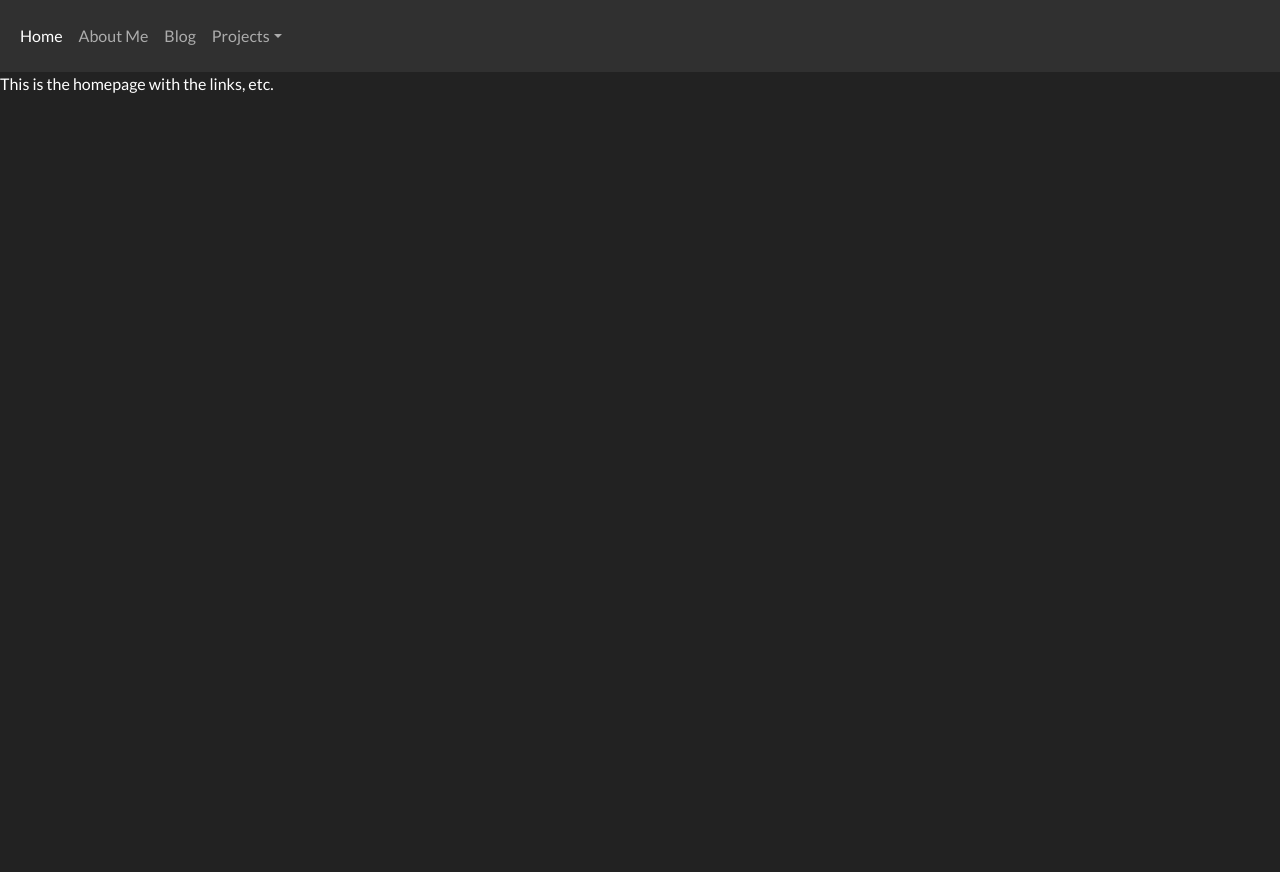
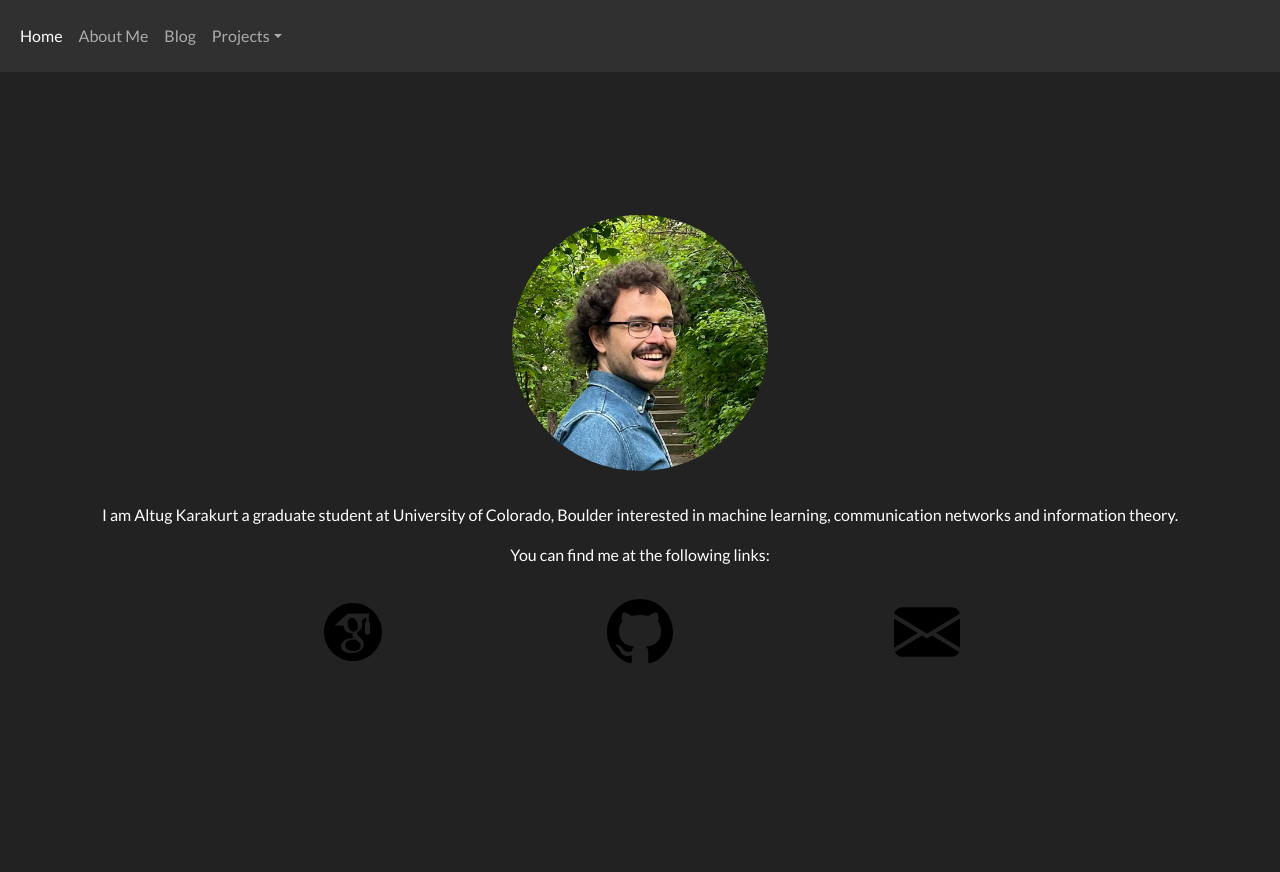
Before and after one commit to altugkarakurt/personal-website, a Django app: page / in a window 1280 px wide. Before the commit the page ends 93 px from the top, so only its background shows below. Run offline with Django 5.2, Linux system fonts and the light colour scheme; some libraries are stand-ins or nearby versions.

Commit message:
Added a rudimentary homepage with contact links

```diff
--- a/blog/templates/blog/base.html
+++ b/blog/templates/blog/base.html
@@ -53,9 +53,7 @@
     </header>
 
     <main>
-        <div class="col-md-8">
-            {% block content %}{% endblock %}
-        </div>
+        {% block content %}{% endblock %}
     </main>
 
 </body>
--- a/blog/templates/blog/home.html
+++ b/blog/templates/blog/home.html
@@ -1,4 +1,28 @@
 {% extends "blog/base.html" %}
+{% load static %}
 {% block content %}
-    <p>This is the homepage with the links, etc.</p>
+
+<div class="d-flex flex-column min-vh-100 justify-content-center align-items-center">
+    <img src="{% static 'blog/images/altug.jpg' %}" class="rounded-circle" style="width:20%;height:20%;border-radius:20%;"/>
+    <div style="margin-top:2em;margin-bottom:2em;">
+        <center>
+            <p>I am Altug Karakurt a graduate student at University of Colorado, Boulder interested in machine learning, communication networks and information theory.</p>
+            <p>You can find me at the following links:</p>
+
+        <div class="row justify-content-center align-items-center" style="width:80%;margin-top:2em;margin-bottom:2em;">
+            <div class="col-sm">
+                <a href="https://scholar.google.com/citations?user=vMfCqr8AAAAJ" class="round_icon" target="_blank"><img src="{% static 'blog/images/scholar.svg' %}" style="background:transparent;width:25%;height:25%;"></a>
+            </div>
+            <div class="col-sm">
+                <a href="http://github.com/altugkarakurt/" class="round_icon" target="_blank"><img src="{% static 'blog/images/github.svg' %}" style="background:transparent;width:25%;height:25%;"></a>
+            </div>
+            <div class="col-sm">
+                <a href="mailto:altugkarakurt@gmail.com" class="round_icon" target="_blank"><img src="{% static 'blog/images/email.svg' %}" style="background:transparent;width:25%;height:25%;"></a>
+            </div>
+        </div>
+        </center>
+    </div>
+
+</div>
+
 {% endblock content %}
```
Also changed, not shown: blog/static/blog/images/altug.jpg (added), blog/static/blog/images/email.svg (added), blog/static/blog/images/github.svg (added), blog/static/blog/images/scholar.svg (added).
